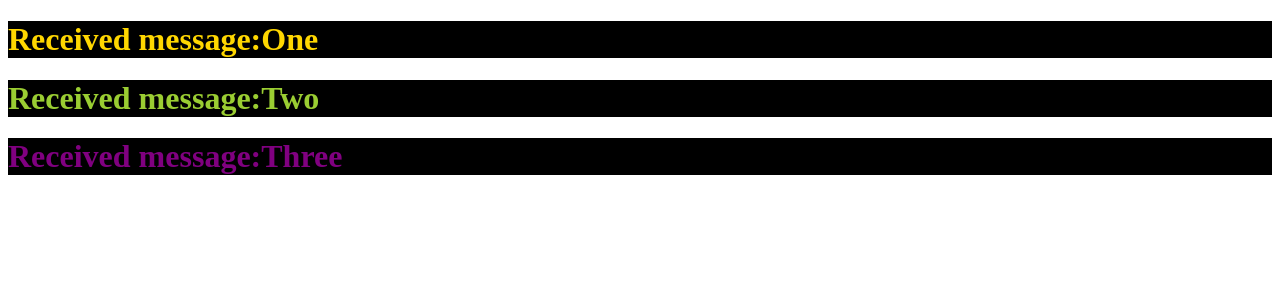
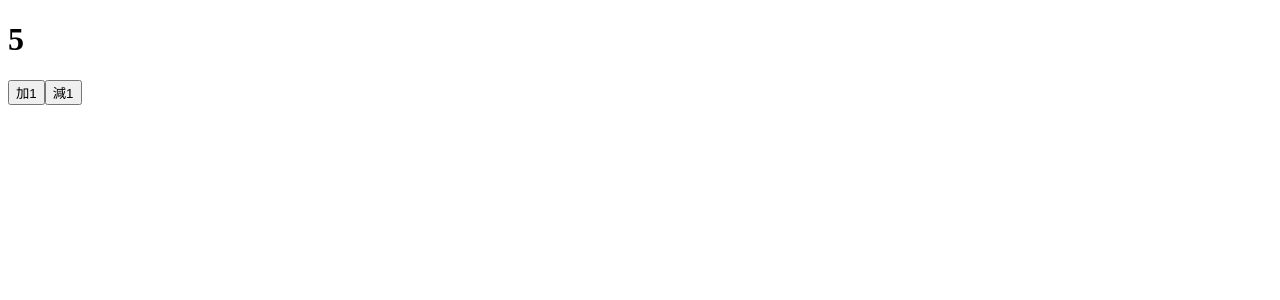
Before and after one commit to WeiHaoEric/react_30days, a React (Create React App) app in the folder my-app/: page / in a window 1280 px wide. Shown: the top 300 px of the page. Built offline with nearby package versions, Linux system fonts and the light colour scheme.

Commit message:
day7: React_Hook=> useState, demo1-non-useState

```diff
--- /dev/null
+++ b/my-app/src/components/Counter.js
@@ -0,0 +1,32 @@
+import React from "react";
+
+// *
+// 設計一個Counter，包含以下三個元件
+// <title />
+// <Button1 /> <Button2 />
+// *
+export default function Counter() {
+  let numState = 5; //<-- 給定一個預設值5
+  return (
+    <>
+      <h1>{numState}</h1>
+      <button
+        onClick={() => {
+          console.log("Counter+1");
+          return numState + 1;
+        }}
+      >
+        加1
+      </button>
+
+      <button
+        onClick={() => {
+          console.log("Counter-1");
+          return numState - 1;
+        }}
+      >
+        減1
+      </button>
+    </>
+  );
+}
--- a/my-app/src/index.js
+++ b/my-app/src/index.js
@@ -1,38 +1,8 @@
 import React from 'react';
 import ReactDOM from 'react-dom';
-import HelloWorld from "./components/HelloWorld" //<-- 引入我們的HelloWorld component
-
-
-// 新增以下兩個array
-const ColorTable = ["gold", "yellowgreen", "purple"]
-const TitleList = ["One", "Two", "Three"];
-
-function moreHelloWorlds(num){
-  let compList = [];  //<-- 宣告一個空的array list, 準備儲存重複的
-  // for (let i=0; i<num; i++){
-  //   compList.push(<HelloWorld msg={"Well Done~ Baby!!"}
-  //                             fontColor={"gold"}   //<--加入文字顏色
-  //                             bgColor={"black"}    //<--加入背景顏色
-  //                 />);
-  // }
-
-  // 改用map來寫一下
-  compList = TitleList.map((title, id)=>{
-    return(<HelloWorld
-              key={title+id}
-              msg={title}
-              fontColor={ColorTable[id]}   //<--加入文字顏色
-              bgColor={"black"}    //<--加入背景顏色
-            />)
-  })
-
-
-  return compList; //<-- 回傳array list
-}
-
-
+import Counter from "./components/Counter";
 
 ReactDOM.render(
-  moreHelloWorlds(3), //<-- 接收到moreHelloWorlds(3)產生的3個components, 並render出去
+  <Counter/>,
   document.getElementById('root')
 );
```
